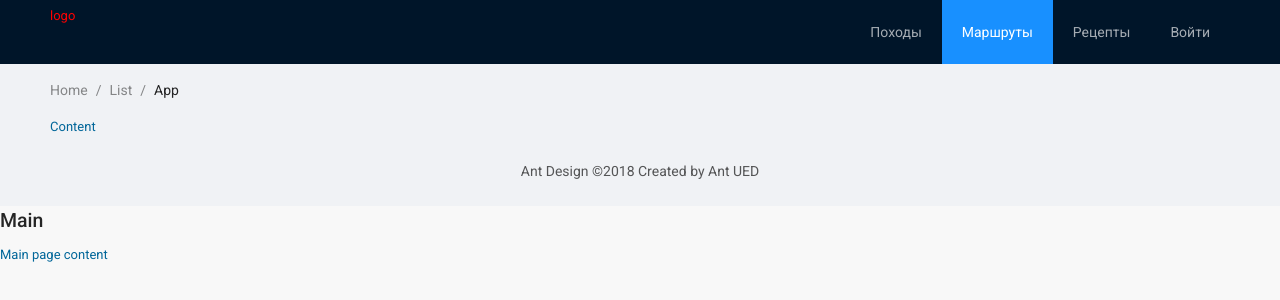
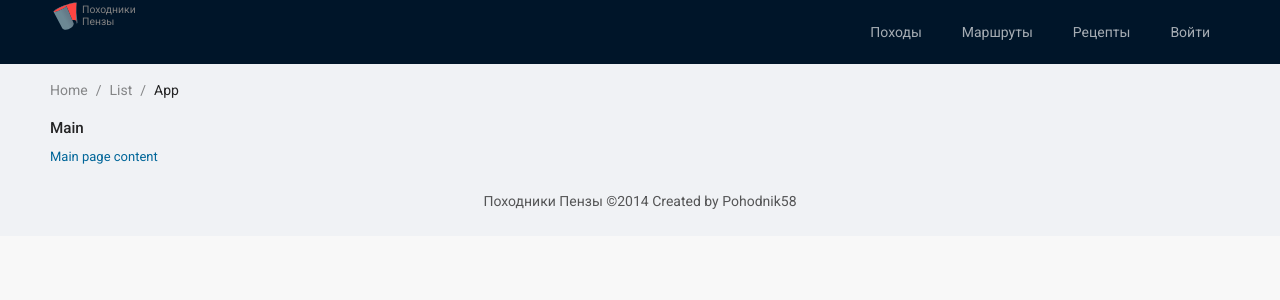
Before and after one commit to pohodnik58/pohodnik, a React app: page / in a window 1280 px wide. Shown: the top 300 px of the page. Built offline with nearby package versions, Linux system fonts and the light colour scheme.

Commit message:
menu links

```diff
--- a/src/components/App/App.js
+++ b/src/components/App/index.js
@@ -2,15 +2,15 @@ import React from 'react';
 import { BrowserRouter as Router, Route, Switch } from 'react-router-dom';
 import { AuthProvider } from '../../contexts/AuthContext';
 import Header from '../Header';
+import Footer from '../Footer';
 import ProtectedRoute from '../ProtectedRoute';
-import logo from '../../images/pohColor.svg';
-import img from '../../images/tree1.png';
 import routes from '../../router';
+import history from '../../history'
 import {Breadcrumb, Layout } from "antd";
 
-const {Content, Footer} = Layout;
+const {Content} = Layout;
 
-class App extends React.Component {
+class Index extends React.Component {
     getRoutes() {
         return routes.map(route => {
             const RouteComponent = route.private ? ProtectedRoute : Route;
@@ -27,7 +27,7 @@ class App extends React.Component {
         return (
             <div>
                 <AuthProvider>
-                    <Router>
+                    <Router history={history}>
                         <Layout className="layout">
                             <Header />
                             <Content style={{ padding: '0 50px' }}>
@@ -36,13 +36,14 @@ class App extends React.Component {
                                     <Breadcrumb.Item>List</Breadcrumb.Item>
                                     <Breadcrumb.Item>App</Breadcrumb.Item>
                                 </Breadcrumb>
-                                <div className="site-layout-content">Content</div>
+                                <div className="site-layout-content">
+                                    <Switch>
+                                        {this.getRoutes()}
+                                    </Switch>
+                                </div>
+                                <Footer />
                             </Content>
-                            <Footer style={{ textAlign: 'center' }}>Ant Design ©2018 Created by Ant UED</Footer>
                         </Layout>
-                        <Switch>
-                            {this.getRoutes()}
-                        </Switch>
                     </Router>
                 </AuthProvider>
             </div>
@@ -50,4 +51,4 @@ class App extends React.Component {
     }
 }
 
-export default App;
+export default Index;
--- a/src/components/App/package.json
+++ /dev/null
@@ -1,3 +0,0 @@
-{
-  "main": "App.js"
-}
--- /dev/null
+++ b/src/components/Footer/index.js
@@ -0,0 +1,6 @@
+import React from "react";
+import { Layout } from "antd";
+
+const {Footer} = Layout;
+
+export default () => <Footer style={{ textAlign: 'center' }}>Походники Пензы ©2014 Created by Pohodnik58</Footer>
--- a/src/components/Header/Logo/index.js
+++ b/src/components/Header/Logo/index.js
@@ -1,6 +1,13 @@
 import React from 'react';
 import style from './style.m.less';
+import logo from '../../../images/pohColor.svg';
 
 export default () => (
-    <div className={style.logo}>logo</div>
+    <div className={style.logo}>
+        <img src={logo} height={32} className={style.image} />
+        <span>
+            Походники<br />
+            Пензы
+        </span>
+    </div>
 )
--- a/src/components/Header/Logo/style.m.less
+++ b/src/components/Header/Logo/style.m.less
@@ -1,4 +1,16 @@
 .logo {
-    color: red;
-    line-height: 32px;
+    color: grey;
+    line-height: 12px;
+    display: flex;
+
+    image {
+        float: left;
+    }
+
+    span {
+        display: inline-block;
+        padding: 4px 0;
+        font-size: 0.8em;
+    }
+
 }
--- a/src/components/Header/MainMenu/index.js
+++ b/src/components/Header/MainMenu/index.js
@@ -2,6 +2,7 @@ import React from 'react';
 import { Menu } from 'antd';
 import {AuthConsumer} from "../../../contexts/AuthContext";
 import style from './style.m.less';
+import {Link} from "react-router-dom";
 
 export default () => (
     <AuthConsumer>
@@ -12,9 +13,15 @@ export default () => (
                 defaultSelectedKeys={['2']}
                 className={style.mainMenu}
             >
-                <Menu.Item key="1" href={'http://ya.ru'}>Походы</Menu.Item>
-                <Menu.Item key="2">Маршруты</Menu.Item>
-                <Menu.Item key="3">Рецепты</Menu.Item>
+                <Menu.Item key="hiking">
+                    <Link to={'/hiking'}>Походы</Link>
+                </Menu.Item>
+                <Menu.Item key="routes">
+                    <Link to={'/routes'}>Маршруты</Link>
+                </Menu.Item>
+                <Menu.Item key="3">
+                    <Link to={'/recipes'}>Рецепты</Link>
+                </Menu.Item>
                 {
                     isAuth
                     ? <Menu.Item key="4" onClick={logout}>Выйти</Menu.Item>
--- /dev/null
+++ b/src/history/index.js
@@ -0,0 +1,3 @@
+import { createBrowserHistory } from 'history';
+
+export default createBrowserHistory();
```
Also changed, not shown: src/helpers/navigate.js (added, +9 -0 lines), src/router.js (+6 -2 lines), 1 other file (tests, documents, lock files or other folders).
